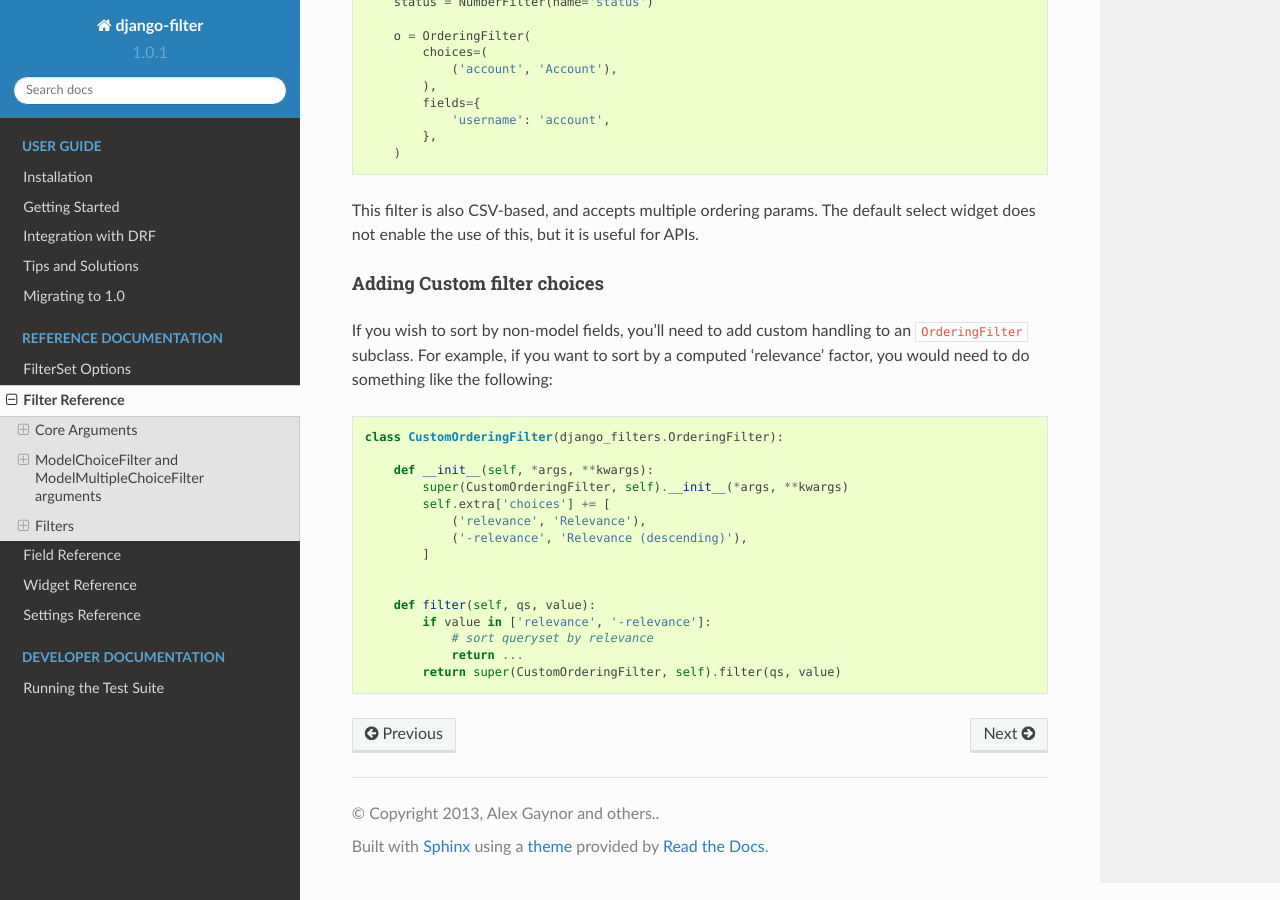
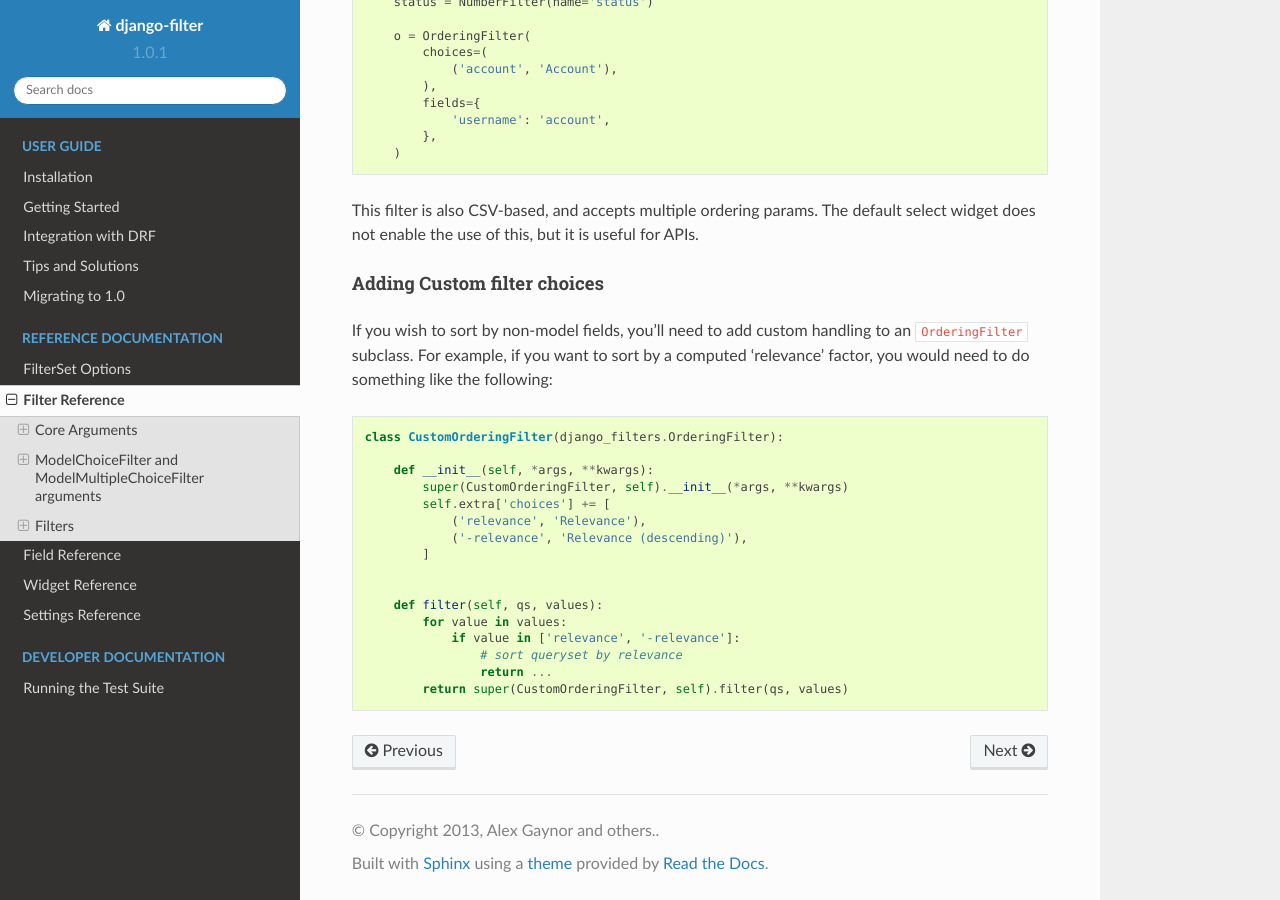
Before and after one commit to carltongibson/django-filter, a Sphinx documentation site: the page built from docs/ref/filters.txt, in a window 1280 px wide and 900 px high, scrolled down 13666 px. Built offline with Sphinx 7.4.7 and the Read the Docs theme 2.0.0, drawn with Linux system fonts in a browser that asks for light colours.

Commit message:
Update fix for #599
`filter` is receiving `values`, not a single `value`

```diff
--- a/docs/ref/filters.txt
+++ b/docs/ref/filters.txt
@@ -763,8 +763,9 @@ If you wish to sort by non-model fields, you'll need to add custom handling to a
             ]
 
 
-        def filter(self, qs, value):
-            if value in ['relevance', '-relevance']:
-                # sort queryset by relevance
-                return ...
-            return super(CustomOrderingFilter, self).filter(qs, value)
+        def filter(self, qs, values):
+            for value in values:
+                if value in ['relevance', '-relevance']:
+                    # sort queryset by relevance
+                    return ...
+            return super(CustomOrderingFilter, self).filter(qs, values)
```
